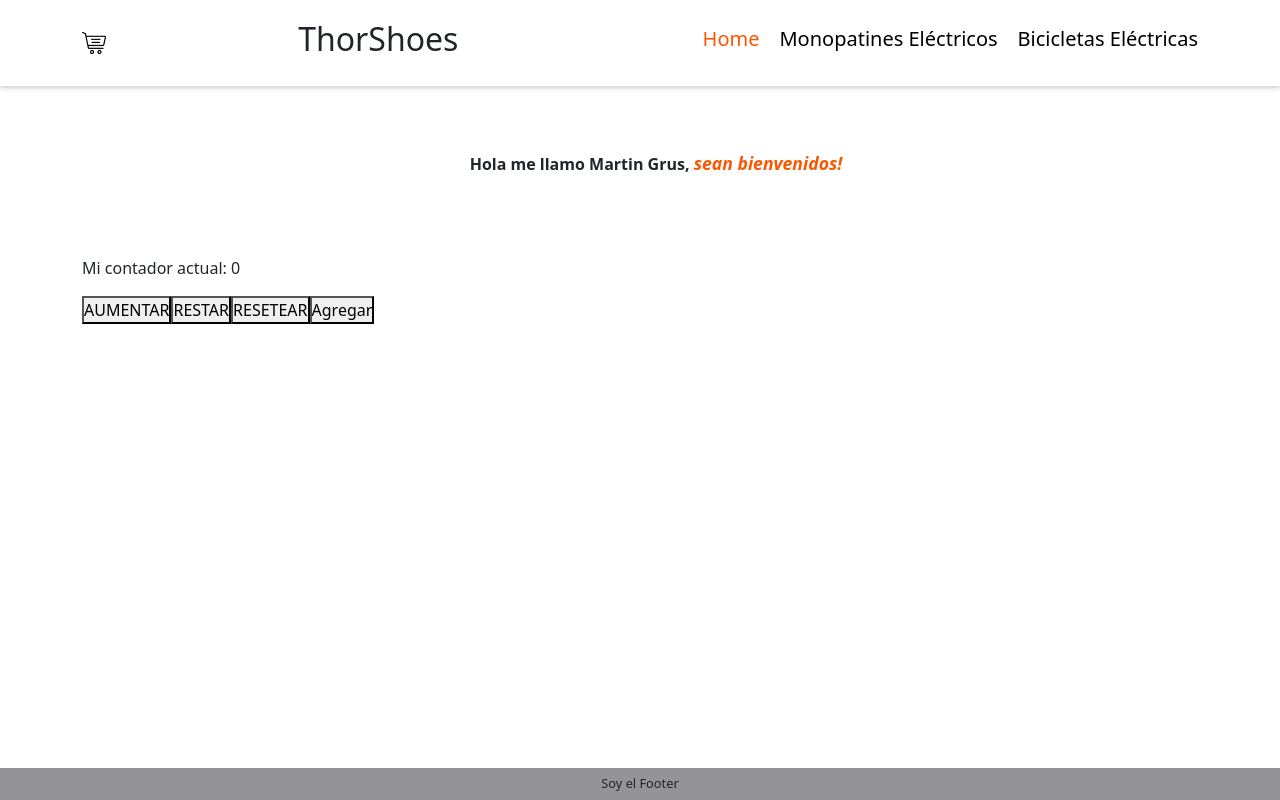
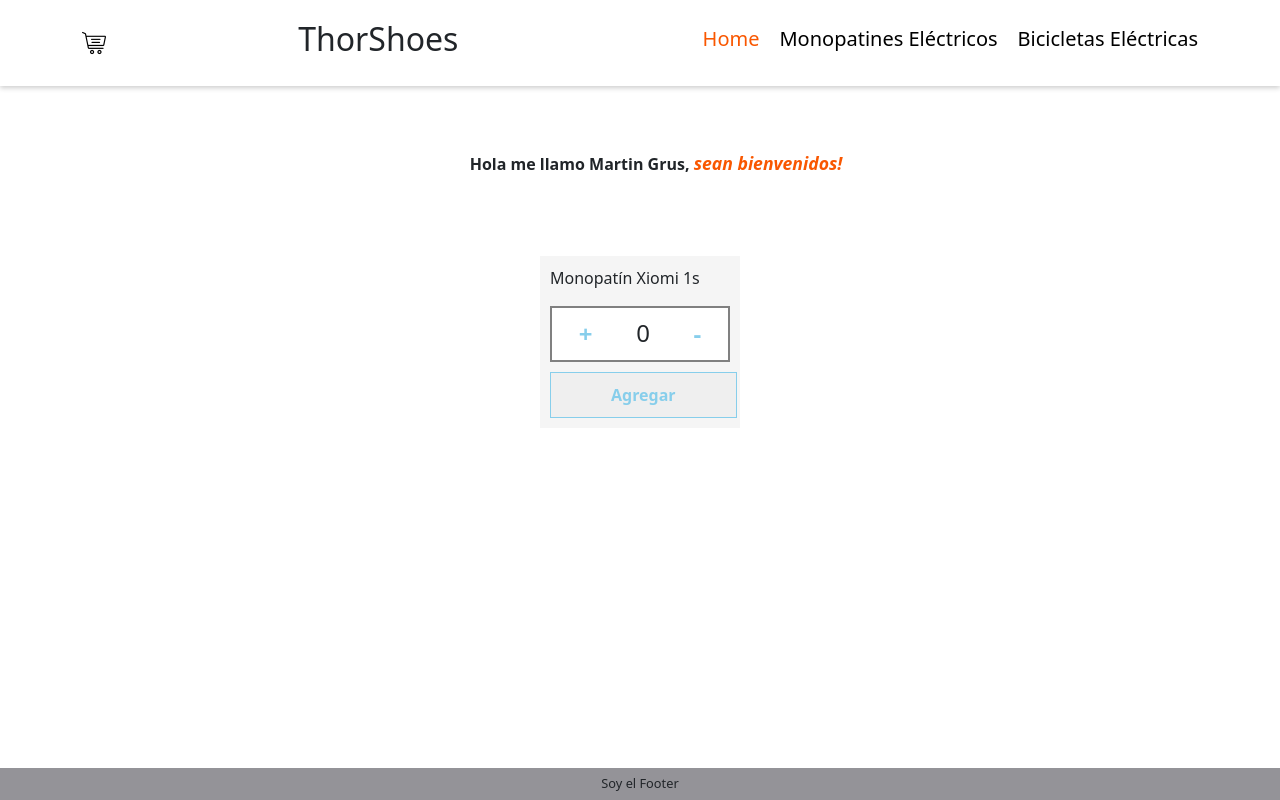
Before and after one commit to Tinch-oss/grus_ecomerce, a React (Create React App) app: page / in a window 1280 px wide. Built offline with nearby package versions, Linux system fonts and the light colour scheme.

Commit message:
Agregado miniCarrito con estilos

```diff
--- a/src/components/ItemCount.js
+++ b/src/components/ItemCount.js
@@ -2,29 +2,50 @@ import { useState } from 'react';
 
 function ItemCount(props) {
     const [contador, setContador] = useState(props.initial);
+    const [stock, setStock] = useState(props.stockInicial);
+    const mostrar = document.querySelector('.mostrarCompra');
 
-    const handleClick = () => {
-        setContador(contador + 1);
+    const sumar = () => {
+        if (contador < props.stock) {
+            setContador(contador + 1);
+            setStock(stock - 1);
+        }
     };
 
     const restar = () => {
-        setContador(contador - 1);
+        if (contador > 0) {
+            setContador(contador - 1);
+            setStock(stock + 1);
+        }
     };
 
-    const resetear = () => {
-        setContador(0);
+    const miOnAdd = () => {
+        if (stock > 0) {
+            mostrar.style.display = 'block';
+        }
     };
-
-    const miOnAdd = () => {};
 
     return (
         <>
             <main className="container">
-                <p>Mi contador actual: {contador}</p>
-                <button onClick={handleClick}>AUMENTAR</button>
-                <button onClick={restar}>RESTAR</button>
-                <button onClick={resetear}>RESETEAR</button>
-                <button onClick={miOnAdd}>Agregar</button>
+                <div className="miniCarrito">
+                    <p>Monopatín Xiomi 1s</p>
+                    <div className="carrito">
+                        <button className="simbol" onClick={sumar}>
+                            +
+                        </button>
+                        <p className="compra">{contador}</p>
+                        <button className="simbol" onClick={restar}>
+                            -
+                        </button>
+                    </div>
+                    <button className="agregar" onClick={miOnAdd}>
+                        Agregar
+                    </button>
+                    <p className="mostrarCompra">
+                        Agregaste al carrito: {contador} monopatines.
+                    </p>
+                </div>
             </main>
         </>
     );
--- a/src/components/ItemListContainer.js
+++ b/src/components/ItemListContainer.js
@@ -13,7 +13,7 @@ function ItemListContainer(greeting) {
                     </p>
                 </li>
             </ul>
-            <ItemCount initial={0} stock={5} />
+            <ItemCount initial={0} stock={5} stockInicial={5} />
         </>
     );
 }
--- a/src/estilos.scss
+++ b/src/estilos.scss
@@ -97,3 +97,47 @@ footer {
         }
     }
 }
+
+.miniCarrito {
+    box-sizing: border-box;
+    background-color: #f5f5f5;
+    width: 200px;
+    margin-inline: auto;
+    padding: 10px;
+    button {
+        color: skyblue;
+        font-weight: 600;
+        border: 0px;
+    }
+
+    .agregar {
+        margin-top: 10px;
+
+        border: 1px solid skyblue;
+        padding: 10px 60px ;
+    }
+    .carrito {
+        background-color: #fff;
+        border: 2px solid grey;
+        display: flex;
+        justify-content: space-around;
+        align-items: center;
+        .compra {
+            font-size: 1.5rem;
+            position: relative;
+            top: 7px;
+        }
+        .simbol {
+            padding: 5px 10px;
+            background-color: #fff;
+            font-size: 1.5rem;
+        }
+    }
+
+    .mostrarCompra {
+        display:none;
+    }
+
+
+
+}
```
